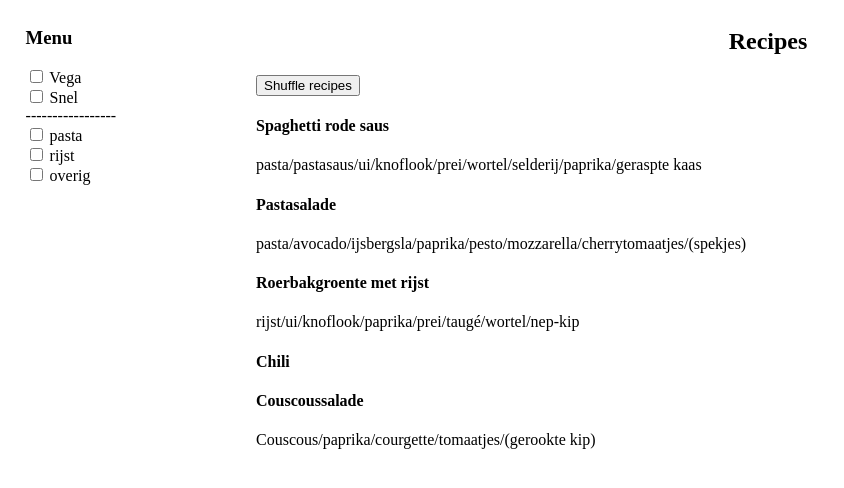
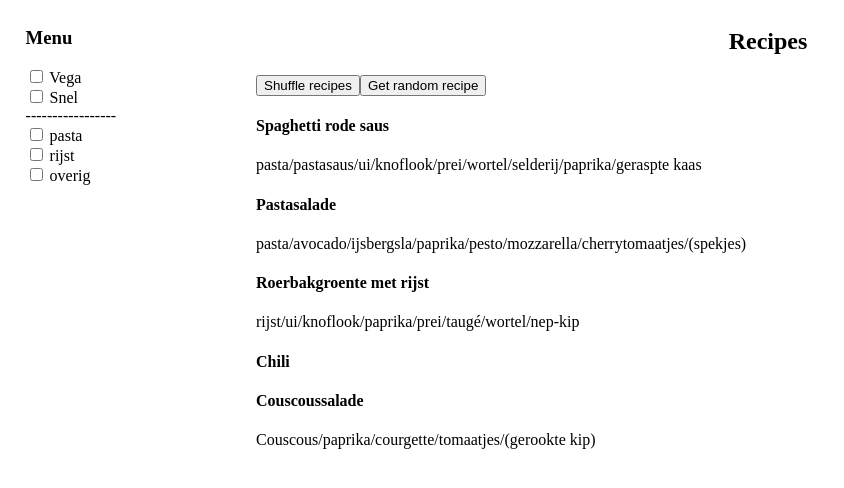
Before and after one commit to syh7/Koala-Tree-Frontend, an Angular app: page / in a window 1280 px wide. Shown: the top 488 px of the page, without its empty margins (0-844 px from the left). Built offline with nearby package versions, Linux system fonts and the light colour scheme.

Commit message:
Add random recipe button

```diff
--- a/src/app/recipes/recipes.component.html
+++ b/src/app/recipes/recipes.component.html
@@ -20,6 +20,7 @@
     <h2> Recipes </h2>
 
     <button (click)="shuffle(recipes)"> Shuffle recipes </button>
+    <button (click)="getRandomRecipe()"> Get random recipe </button>
 
     <div id="recipeDiv" *ngFor="let recipe of recipes">
         <h4>
--- a/src/app/recipes/recipes.component.ts
+++ b/src/app/recipes/recipes.component.ts
@@ -22,6 +22,13 @@ export class RecipeComponent {
         return array;
     }
 
+    public getRandomRecipe() {
+        let index = Math.floor(Math.random() * (recipes.length));
+        let recipe = recipes[index];
+        let text = recipe.name + ":\n" + recipe.description;
+        window.alert(text);
+    }
+
     public uniqueItems(data, key) {
         let result = [];
         for (let i = 0; i < data.length; i++) {
```
